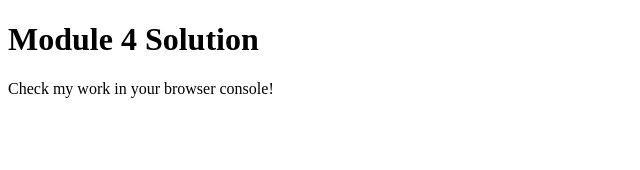
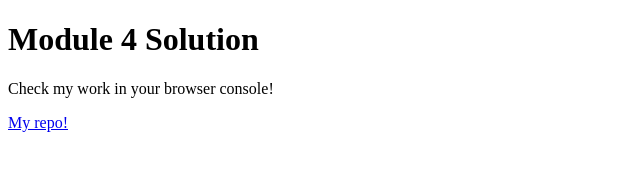
Before and after one commit to Desireye/coursera-web-dev, a plain HTML site: page module4-solution/index.html in a window 1280 px wide. Shown: the full height of the page, 0-640 px from the left. Drawn offline with Linux system fonts and the light colour scheme.

Commit message:
Update index.html

```diff
--- a/module4-solution/index.html
+++ b/module4-solution/index.html
@@ -8,6 +8,7 @@
 <body>
     <h1>Module 4 Solution</h1>
     <p>Check my work in your browser console!</p>
+    <a href="https://github.com/Desireye/coursera-web-dev/blob/main/module4-solution">My repo!</a>
     <script type="module" src="script.js"></script>
 </body>
 </html>
```
